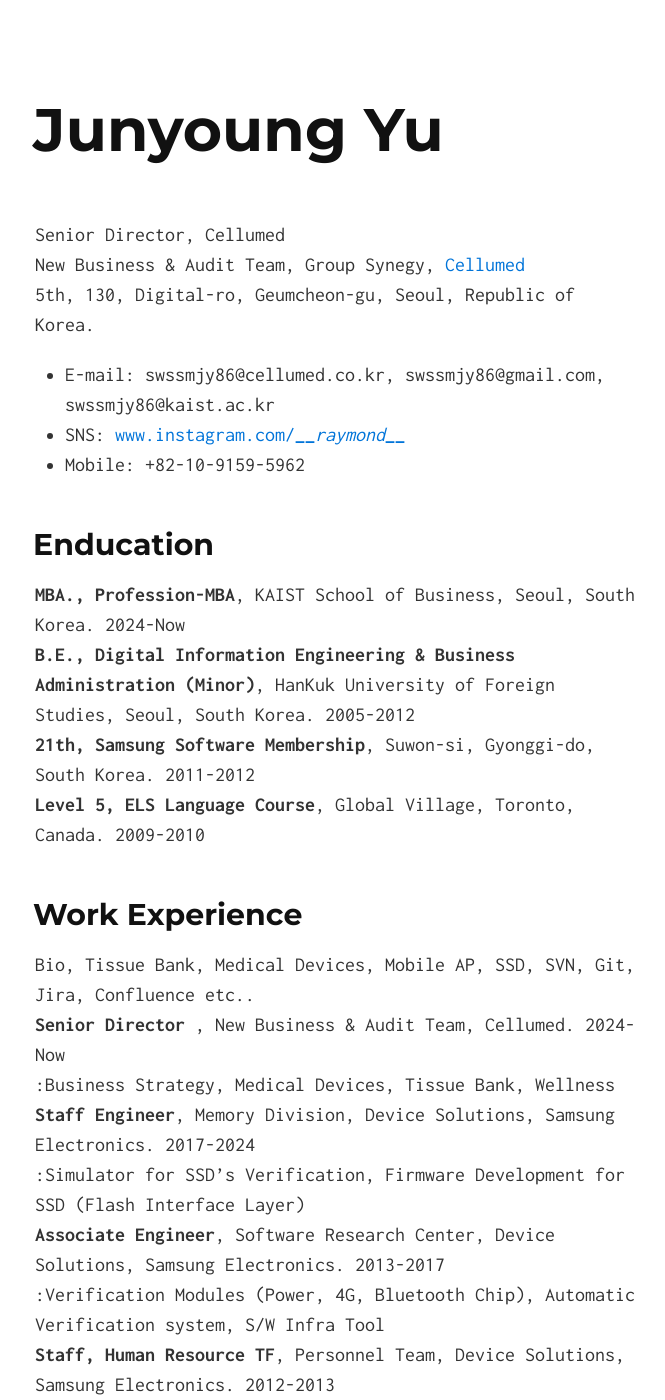
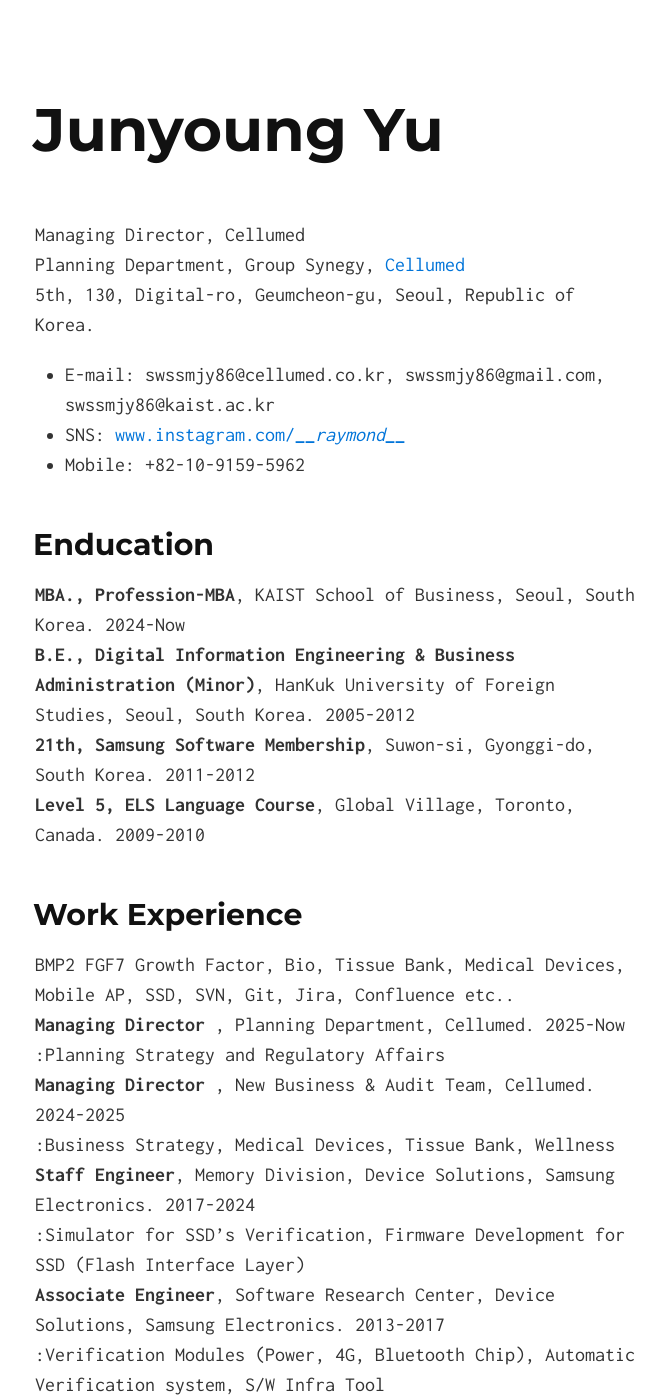
Before and after one commit to swssmjy86/swssmjy86.github.io, a Jekyll site: the page built from index.md, in a window 1280 px wide and 1400 px high. Shown: the whole window, without its empty margins (305-970 px from the left). Built offline with Jekyll 4.4.1, drawn with Linux system fonts in a browser that asks for light colours; our own code applies the rules of GitHub Pages for plain Markdown files; some of the changed text lies outside the part shown.

Commit message:
Update index.md

```diff
--- a/index.md
+++ b/index.md
@@ -1,5 +1,5 @@
-Senior Director, Cellumed<br />
-New Business & Audit Team, Group Synegy, [Cellumed](https://www.cellumed.co.kr/)<br />
+Managing Director, Cellumed<br />
+Planning Department, Group Synegy, [Cellumed](https://www.cellumed.co.kr/)<br />
 5th, 130, Digital-ro, Geumcheon-gu, Seoul, Republic of Korea.<br />
 * E-mail: swssmjy86@cellumed.co.kr, swssmjy86@gmail.com, swssmjy86@kaist.ac.kr
 * SNS: [www.instagram.com/_______raymond_______](https://www.instagram.com/_______raymond_______)
@@ -12,8 +12,10 @@ New Business & Audit Team, Group Synegy, [Cellumed](https://www.cellumed.co.kr/)
 <strong>Level 5, ELS Language Course</strong>, Global Village, Toronto, Canada. 2009-2010<br />
 
 ## Work Experience
- Bio, Tissue Bank, Medical Devices, Mobile AP, SSD, SVN, Git, Jira, Confluence etc..<br />
-<strong>Senior Director </strong>, New Business & Audit Team, Cellumed. 2024-Now<br />
+ BMP2 FGF7 Growth Factor, Bio, Tissue Bank, Medical Devices, Mobile AP, SSD, SVN, Git, Jira, Confluence etc..<br />
+<strong>Managing Director </strong>, Planning Department, Cellumed. 2025-Now<br />
+ :Planning Strategy and Regulatory Affairs<br />
+<strong>Managing Director </strong>, New Business & Audit Team, Cellumed. 2024-2025<br />
  :Business Strategy, Medical Devices, Tissue Bank, Wellness<br />
 <strong>Staff Engineer</strong>, Memory Division, Device Solutions, Samsung Electronics. 2017-2024<br />
  :Simulator for SSD's Verification, Firmware Development for SSD (Flash Interface Layer)<br />
@@ -35,4 +37,4 @@ New Business & Audit Team, Group Synegy, [Cellumed](https://www.cellumed.co.kr/)
 Running, Golf, Wine, Self Development<br />
 Married, one children<br />
 ![22295](https://github.com/swssmjy86/swssmjy86.github.io/assets/148452455/d33f7cb0-fd06-4530-bc8a-a980b4a9c4a2)<br />
-Last updated: June 2024
+Last updated: March 2025
```
